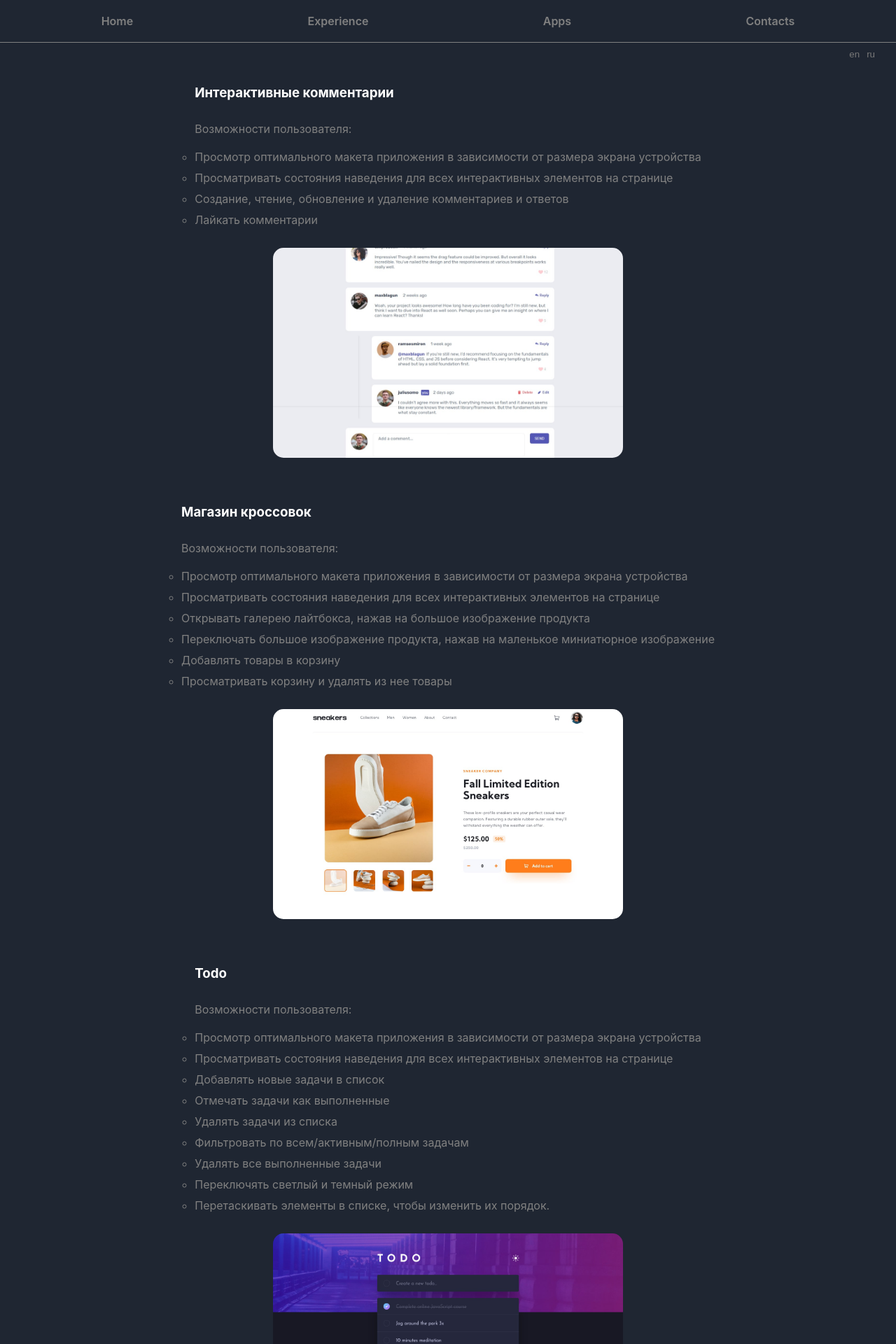
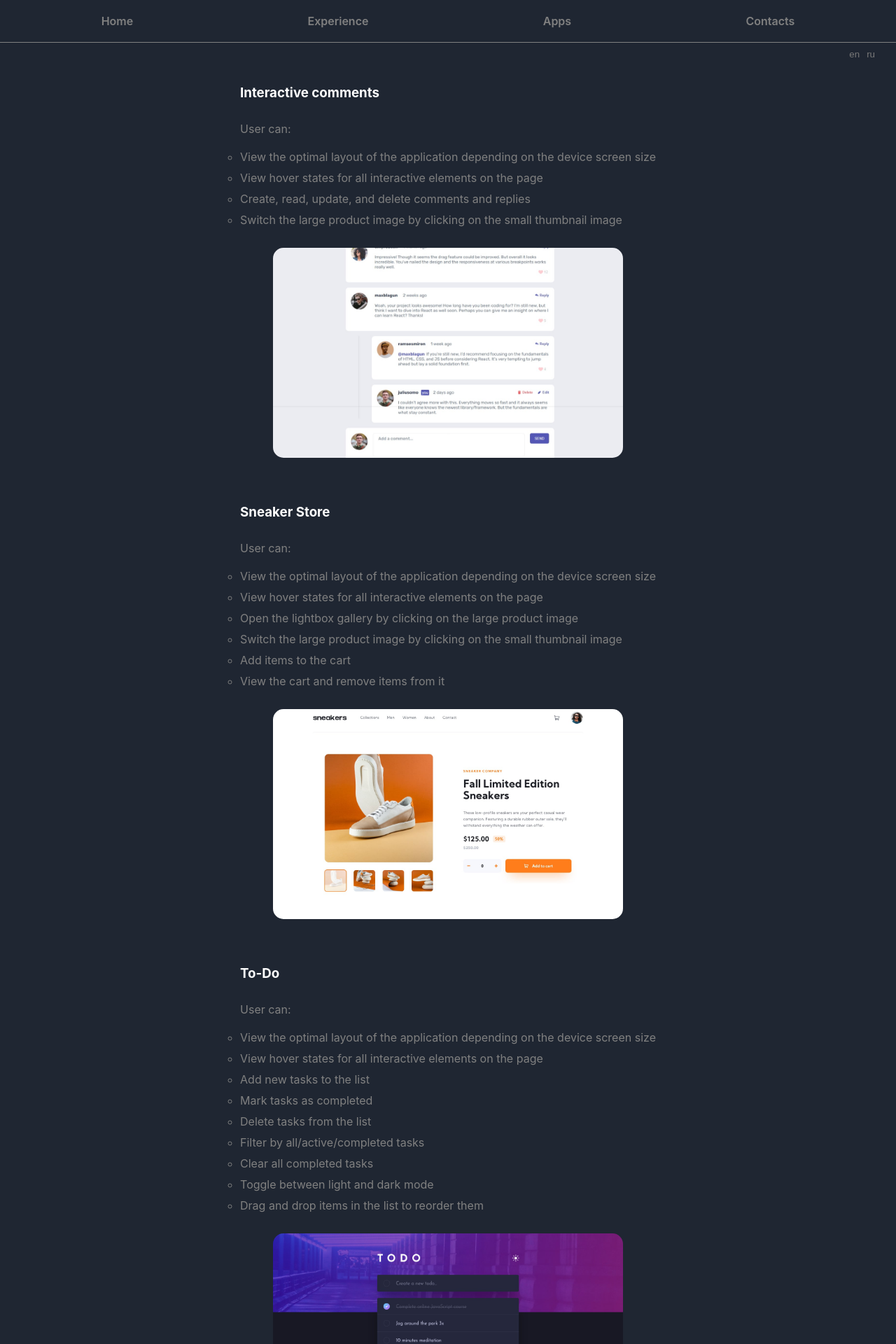
Before and after one commit to Maxim-Pv/CV-frontend, a React (Create React App) app: page /apps in a window 1280 px wide. Shown: the top 1920 px of the page at 70% size. Built offline with nearby package versions, Linux system fonts and the light colour scheme.

Commit message:
complete translate

```diff
--- a/src/components/pages/MyApps/MyApps.jsx
+++ b/src/components/pages/MyApps/MyApps.jsx
@@ -1,17 +1,19 @@
 import { Link } from 'react-router-dom'
+import { useTranslation } from 'react-i18next';
 import st from './MyApps.module.css'
 
 const MyApps = () => {
+  const { t } = useTranslation();
   return (
     <ul className={st.container}>
       <li className={st.item}>
-        <h3 className={st.header}>Интерактивные комментарии</h3>
+        <h3 className={st.header}>{t('app1.name')}</h3>
         <ul className={st.list}>
-          <li>Возможности пользователя:</li>
-          <li>Просмотр оптимального макета приложения в зависимости от размера экрана устройства</li>
-          <li>Просматривать состояния наведения для всех интерактивных элементов на странице</li>
-          <li>Создание, чтение, обновление и удаление комментариев и ответов</li>
-          <li>Лайкать комментарии</li>
+          <li>{t('userCan')}</li>
+          <li>{t('userCanText1')}</li>
+          <li>{t('userCanText2')}</li>
+          <li>{t('app1.userCanText3')}</li>
+          <li>{t('app2.userCanText4')}</li>
         </ul>
         <div className={st.buttonLink}>
           <Link to="https://interactive-comments-omega-snowy.vercel.app/" className={`${st.link} ${st.image1}`}/>
@@ -19,15 +21,15 @@ const MyApps = () => {
       </li>
 
       <li className={st.item}>
-        <h3 className={st.header}>Магазин кроссовок</h3>
+        <h3 className={st.header}>{t('app2.name')}</h3>
         <ul className={st.list}>
-          <li>Возможности пользователя:</li>
-          <li>Просмотр оптимального макета приложения в зависимости от размера экрана устройства</li>
-          <li>Просматривать состояния наведения для всех интерактивных элементов на странице</li>
-          <li>Открывать галерею лайтбокса, нажав на большое изображение продукта</li>
-          <li>Переключать большое изображение продукта, нажав на маленькое миниатюрное изображение</li>
-          <li>Добавлять товары в корзину</li>
-          <li>Просматривать корзину и удалять из нее товары</li>
+          <li>{t('userCan')}</li>
+          <li>{t('userCanText1')}</li>
+          <li>{t('userCanText2')}</li>
+          <li>{t('app2.userCanText3')}</li>
+          <li>{t('app2.userCanText4')}</li>
+          <li>{t('app2.userCanText5')}</li>
+          <li>{t('app2.userCanText6')}</li>
         </ul>
         <div className={st.buttonLink}>
           <Link to="https://sneakers-shop-eight.vercel.app/" className={`${st.link} ${st.image2}`}/>
@@ -35,18 +37,18 @@ const MyApps = () => {
       </li>
 
       <li className={st.item}>
-        <h3 className={st.header}>Todo</h3>
+        <h3 className={st.header}>{t('app3.name')}</h3>
         <ul className={st.list}>
-          <li>Возможности пользователя:</li>
-          <li>Просмотр оптимального макета приложения в зависимости от размера экрана устройства</li>
-          <li>Просматривать состояния наведения для всех интерактивных элементов на странице</li>
-          <li>Добавлять новые задачи в список</li>
-          <li>Отмечать задачи как выполненные</li>
-          <li>Удалять задачи из списка</li>
-          <li>Фильтровать по всем/активным/полным задачам</li>
-          <li>Удалять все выполненные задачи</li>
-          <li>Переключять светлый и темный режим</li>
-          <li>Перетаскивать элементы в списке, чтобы изменить их порядок.</li>
+          <li>{t('userCan')}</li>
+          <li>{t('userCanText1')}</li>
+          <li>{t('userCanText2')}</li>
+          <li>{t('app3.userCanText3')}</li>
+          <li>{t('app3.userCanText4')}</li>
+          <li>{t('app3.userCanText5')}</li>
+          <li>{t('app3.userCanText6')}</li>
+          <li>{t('app3.userCanText7')}</li>
+          <li>{t('app3.userCanText8')}</li>
+          <li>{t('app3.userCanText9')}</li>
         </ul>
         <div className={st.buttonLink}>
           <Link to="https://fr-mentor-todo-app.vercel.app/" className={`${st.link} ${st.image3}`}/>
--- a/src/index.js
+++ b/src/index.js
@@ -14,5 +14,3 @@ root.render(
     </BrowserRouter>
   </React.StrictMode>
 );
-
-i18n.init()
--- a/src/translation/en.json
+++ b/src/translation/en.json
@@ -9,6 +9,7 @@
   "quoteAuthor": "Bernard Shaw",
   "text1": "I earned an engineering degree but want to work in a more creative and dynamic field like frontend development, which aligns with my passion for technology and design. Creating visually appealing and functional websites gives me a sense of accomplishment, and I love seeing my work come to life on the screen.",
   "text2": "I am currently self-studying frontend development, focusing on technologies like HTML, CSS, JS, TS, React and Redux, Node.js. I strive to create user-friendly and efficient interfaces, continuously improving my knowledge and skills. Ready to tackle challenging tasks and contribute value to the team.",
+
   "dataWork1": "September 2018 - August 2022",
   "positionWork1": "Operational, shift supervisor",
   "descriptionWork1": "Direct supervision of the work of Internal Control Department (ICD) shift employees, planning the work of ICD employees to achieve the goals and objectives of the shift. Training ICD employees in methods and forms of customer service. Monitoring employees' adherence to technological and business processes. Protection of inventory and assets. Maintaining planning, reporting, and work documentation.",
@@ -18,6 +19,34 @@
   "dataWork2": "September 2022 - present",
   "positionWork2": "Trainer-administrator",
   "descriptionWork2": "Developing and conducting training programs, individual and group sessions for athletes of various skill levels. Planning and coordinating competitions aimed at the development of the badminton team. Creating new training programs, preparing athletes for competitions, identifying and nurturing talented players. Enhancing the skill levels of athletes.",
-  "achievementsText2": "1st place at the championship of the Kyrgyz Republic"
+  "achievementsText2": "1st place at the championship of the Kyrgyz Republic",
+
+  "userCan": "User can:",
+  "userCanText1": "View the optimal layout of the application depending on the device screen size",
+  "userCanText2": "View hover states for all interactive elements on the page",
+
+  "app1": {
+    "name": "Interactive comments",
+    "userCanText3": "Create, read, update, and delete comments and replies",
+    "userCanText4": "Like comments"
+  },
+  "app2": {
+    "name": "Sneaker Store",
+    "userCanText3": "Open the lightbox gallery by clicking on the large product image",
+    "userCanText4": "Switch the large product image by clicking on the small thumbnail image",
+    "userCanText5": "Add items to the cart",
+    "userCanText6": "View the cart and remove items from it"
+  },
+  "app3": {
+    "name": "To-Do",
+    "userCanText3": "Add new tasks to the list",
+    "userCanText4": "Mark tasks as completed",
+    "userCanText5": "Delete tasks from the list",
+    "userCanText6": "Filter by all/active/completed tasks",
+    "userCanText7": "Clear all completed tasks",
+    "userCanText8": "Toggle between light and dark mode",
+    "userCanText9": "Drag and drop items in the list to reorder them"
+  }
+
 
 }
--- a/src/translation/ru.json
+++ b/src/translation/ru.json
@@ -9,6 +9,7 @@
   "quoteAuthor": "Бернард Шоу",
   "text1": "Я получил диплом инженера, но хочу работать в более творческой и динамичной области, такой как интерфейсная разработка, которая соответствует моей страсти к технологиям и дизайну. Создание визуально привлекательных и функциональных веб-сайтов дает мне чувство выполненного долга, и мне нравится видеть, как моя работа оживает на экране. ",
   "text2": "В настоящее время я самостоятельно изучаю фронтенд-разработку, уделяя особое внимание таким технологиям, как HTML, CSS, JS, TS, React и Redux, Node.js. Я стремлюсь создавать удобные и эффективные интерфейсы, постоянно совершенствуя свои знания и навыки. Готов решать сложные задачи и приносить пользу команде.",
+
   "dataWork1": "Сентябрь 2018 - Aвгуст 2022",
   "positionWork1": "Оперативный, старший смены",
   "descriptionWork1": "Непосредственное руководство работой сотрудников смены ОВК(отдел внутреннего контроля) планирование работы сотрудников ОВК с целью реализации целей и задач смены. Обучение сотрудников ОВК методам и формам работы с клиентами. Контроль выполнения сотрудниками технологических и бизнес-процессов. Защита товарно-материальных ценностей. Ведение планово-отчетной и рабочей документации. ",
@@ -18,6 +19,32 @@
   "dataWork2": "Сентябрь 2022 - наст.время",
   "positionWork2": "Тренер-администратор",
   "descriptionWork2": "Разработка и проведение тренировочных программ, индивидуальных и групповых занятий для спортсменов разного уровня подготовки. Планирование и координация соревнований, направленных на развитие бадминтонной команды. Разработка новых программ обучения, подготовка спортсменов к соревнованиям, выявление и развитие талантливых игроков. Повышение уровня подготовки спортсменов.",
-  "achievementsText2": "1 место на чемпионате Кыргызской республики"
+  "achievementsText2": "1 место на чемпионате Кыргызской республики",
+
+  "userCan": "Возможности пользователя:",
+  "userCanText1": "Просмотр оптимального макета приложения в зависимости от размера экрана устройства",
+  "userCanText2": "Просматривать состояния наведения для всех интерактивных элементов на странице",
+  "app1": {
+    "name": "Интерактивные комментарии",
+    "userCanText3": "Создание, чтение, обновление и удаление комментариев и ответов",
+    "userCanText4": "Ставить лайки на комментарии"
+  },
+  "app2": {
+    "name": "Магазин кроссовок",
+    "userCanText3": "Открывать галерею лайтбокса, нажав на большое изображение продукта",
+    "userCanText4": "Переключать большое изображение продукта, нажав на маленькое миниатюрное изображение",
+    "userCanText5": "Добавлять товары в корзину",
+    "userCanText6": "Просматривать корзину и удалять из нее товары"
+  },
+  "app3": {
+    "name": "Список дел",
+    "userCanText3": "Добавлять новые задачи в список",
+    "userCanText4": "Отмечать задачи как выполненные",
+    "userCanText5": "Удалять задачи из списка",
+    "userCanText6": "Фильтровать по всем/активным/полным задачам",
+    "userCanText7": "Удалять все выполненные задачи",
+    "userCanText8": "Переключать светлый и темный режим",
+    "userCanText9": "Перетаскивать элементы в списке, чтобы изменить их порядок."
+  }
 
 }
```
Also changed, not shown: src/components/pages/Main/Main.module.css (+19 -8 lines), src/components/pages/MyApps/MyApps.module.css (+8 -0 lines), src/components/switcher/LanguageSwitcher.module.css (+8 -0 lines).
